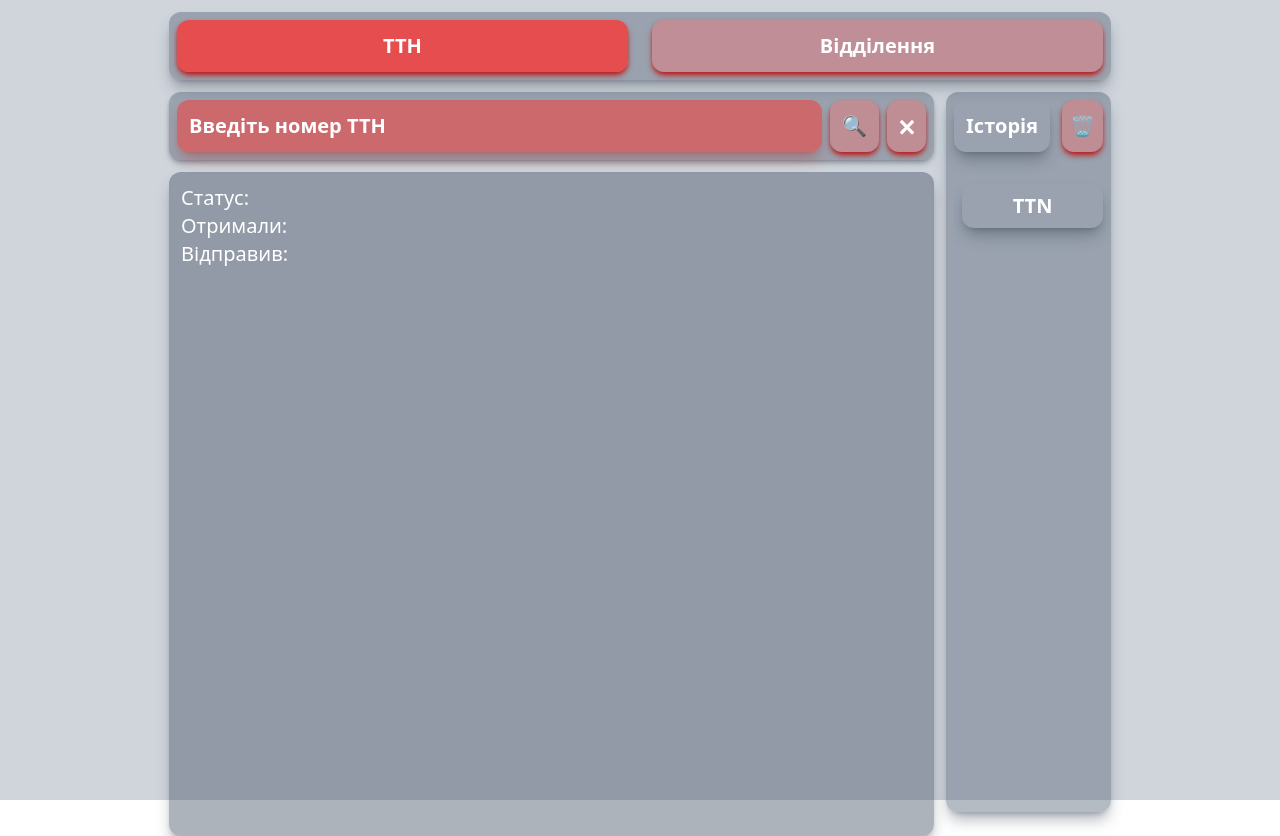
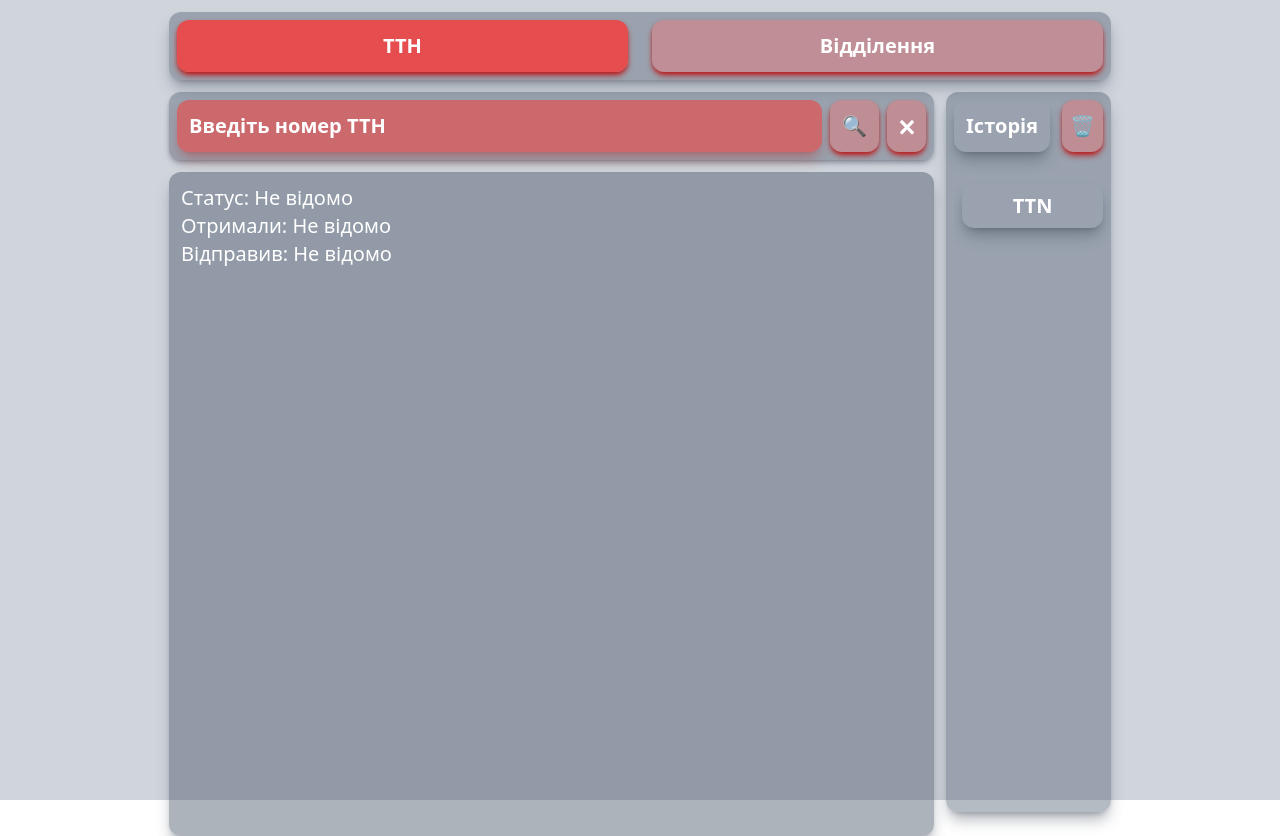
Before and after one commit to serkrops/nova-poshta, a React (Create React App) app: page / in a window 1280 px wide. Built offline with nearby package versions, Linux system fonts and the light colour scheme.

Commit message:
feat: create validation on ttn input, add toastify messages, create fetching of ttn

```diff
--- a/package.json
+++ b/package.json
@@ -12,6 +12,7 @@
     "react-dom": "^18.2.0",
     "react-redux": "^9.0.4",
     "react-scripts": "5.0.1",
+    "react-toastify": "^9.1.3",
     "web-vitals": "^2.1.4"
   },
   "scripts": {
--- a/src/App.tsx
+++ b/src/App.tsx
@@ -4,6 +4,7 @@ import TTN from "./components/TTN";
 import Departments from "./components/Departments";
 import { useSelector } from "react-redux";
 import { RootState } from "./types/types";
+import { ToastContainer } from "react-toastify";
 
 export const App: React.FC = () => {
   const { isMailShow } = useSelector((state: RootState) => state.data);
@@ -19,6 +20,18 @@ export const App: React.FC = () => {
         <MainButtons />
         {isMailShow ? <TTN /> : <Departments />}
       </form>
+      <ToastContainer
+        position="top-right"
+        autoClose={1500}
+        hideProgressBar={true}
+        newestOnTop={false}
+        closeOnClick
+        rtl={false}
+        pauseOnFocusLoss
+        draggable
+        pauseOnHover
+        theme="light"
+      />
     </div>
   );
 };
--- a/src/components/TTN.tsx
+++ b/src/components/TTN.tsx
@@ -1,12 +1,44 @@
-import { useEffect, useRef } from "react";
+import { useEffect, useRef, useState } from "react";
 import HistoryList from "./HistoryList";
 import TtnInfo from "./TtnInfo";
-import { useSelector } from "react-redux";
+import { useDispatch, useSelector } from "react-redux";
 import { RootState } from "../types/types";
+import { fetchData } from "../store/thunks";
+import { toast } from "react-toastify";
+import "react-toastify/dist/ReactToastify.css";
+import { UnknownAction } from "@reduxjs/toolkit";
 
 const TTN: React.FC = () => {
-  const { isMailShow } = useSelector((state: RootState) => state.data);
+  const dispatch = useDispatch();
+
+  const [documentNumber, setDocumentNumber] = useState<string>("");
+  const { ttn, isMailShow } = useSelector((state: RootState) => state.data);
   const ttnInputRef = useRef<HTMLInputElement>(null);
+
+  const handleOnSubmit = (e: React.FormEvent<HTMLButtonElement>) => {
+    e.preventDefault();
+
+    if (documentNumber.toString().length !== 14) {
+      toast("❗❗❗ Не вірний ТТН ❗❗❗");
+    } else {
+      dispatch(
+        fetchData(documentNumber.toString()) as unknown as UnknownAction
+      );
+    }
+  };
+
+  const handleOnInputChange = (e: React.ChangeEvent<HTMLInputElement>) => {
+    const value = e.target.value;
+    if (isNaN(+value)) {
+      toast("❗ Введіть номер ТТН ❗");
+    } else {
+      setDocumentNumber(value);
+    }
+  };
+
+  const handleOnInputClear = () => {
+    setDocumentNumber("");
+  };
 
   useEffect(() => {
     if (isMailShow) {
@@ -23,21 +55,25 @@ const TTN: React.FC = () => {
             type="text"
             className="bg-red-400/40 w-full shadow-lg shadow-red-700/30 rounded-xl p-3 text-white text-xl font-bold placeholder:text-white placeholder:text-xl focus:outline-0 focus:bg-red-500/60"
             placeholder="Введіть номер ТТН"
+            value={documentNumber}
+            onChange={handleOnInputChange}
           />
           <button
             type="submit"
             className="p-3 shadow-md shadow-red-700 bg-red-400/40 text-white font-bold text-xl hover:bg-red-500/90 rounded-xl"
+            onClick={handleOnSubmit}
           >
             🔍
           </button>
           <button
             type="button"
             className="p-3 shadow-md shadow-red-700 bg-red-400/40 text-white font-bold text-xl hover:bg-red-500/90 rounded-xl"
+            onClick={handleOnInputClear}
           >
             🗙
           </button>
         </div>
-        <TtnInfo />
+        <TtnInfo ttn={ttn} />
       </div>
       <HistoryList />
     </div>
--- a/src/components/TtnInfo.tsx
+++ b/src/components/TtnInfo.tsx
@@ -1,11 +1,20 @@
 import React from "react";
+import { TTN } from "../types/types";
 
-const TtnInfo: React.FC = () => {
+type Props = {
+  ttn: TTN;
+};
+
+const TtnInfo: React.FC<Props> = ({ ttn }) => {
   return (
     <div className="flex flex-col justify-start items-start p-3 shadow-lg shadow-gray-700/40 rounded-xl text-white text-xl bg-slate-700/40 w-full h-[35vh] md:h-full md:min-h-[83vh] md:justify-start">
-      <p>Статус:</p>
-      <p>Отримали:</p>
-      <p>Відправив:</p>
+      <p>{`Статус: ${ttn?.Status ? ttn.Status : "Не відомо"}`} </p>
+      <p>{`Отримали: ${
+        ttn?.WarehouseRecipient ? ttn.WarehouseRecipient : "Не відомо"
+      }`}</p>
+      <p>{`Відправив: ${
+        ttn?.WarehouseSender ? ttn.WarehouseSender : "Не відомо"
+      }`}</p>
     </div>
   );
 };
--- a/src/store/dataSlice.ts
+++ b/src/store/dataSlice.ts
@@ -5,6 +5,7 @@ import { DataState } from "../types/types";
 const initialState: DataState = {
   isLoading: false,
   isMailShow: true,
+  ttn: null,
 };
 
 export const dataSlice = createSlice({
@@ -23,7 +24,9 @@ export const dataSlice = createSlice({
       .addCase(fetchData.pending, (state) => {
         state.isLoading = true;
       })
-      .addCase(fetchData.fulfilled, (state) => {
+      .addCase(fetchData.fulfilled, (state, { payload }) => {
+        state.ttn = payload.data[0];
+
         state.isLoading = false;
       })
       .addCase(fetchData.rejected, (state) => {
--- a/src/store/thunks.ts
+++ b/src/store/thunks.ts
@@ -3,7 +3,7 @@ import axios from "axios";
 
 export const fetchData = createAsyncThunk(
   "data/fetchData",
-  async (documentNumber) => {
+  async (documentNumber: string) => {
     try {
       const response = await axios.post(
         "https://api.novaposhta.ua/v2.0/json/",
```
Also changed, not shown: src/types/types.ts (+13 -5 lines), 1 other file (tests, documents, lock files or other folders).
